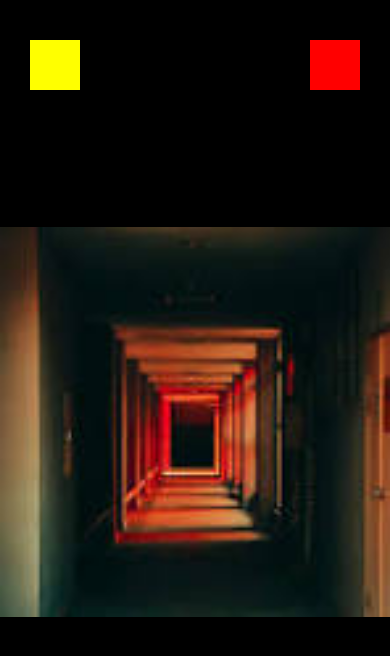
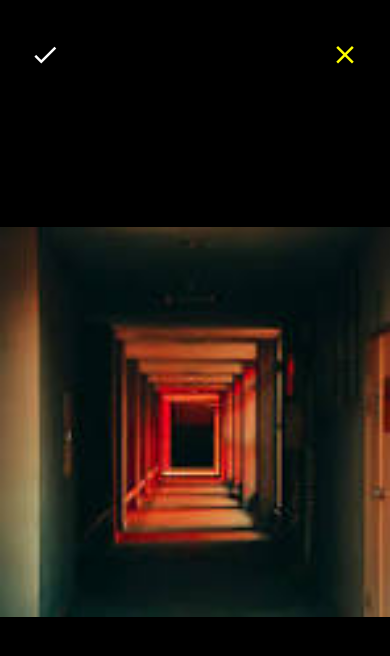
Before and after one commit to Qashu02/ReactnNativelearning, a React Native app in the folder DoneWithIt/: screen / in a window 390 px wide. Shown: the top 656 px of the page. Built offline with nearby package versions, Linux system fonts and the light colour scheme.

Commit message:
ShopScreen with icons

```diff
--- a/DoneWithIt/app/screen/ShopScreen.jsx
+++ b/DoneWithIt/app/screen/ShopScreen.jsx
@@ -1,13 +1,14 @@
 import React from 'react';
 import { Image, StyleSheet, View } from 'react-native';
+import {MaterialCommunityIcons} from '@expo/vector-icons'
 
 function ShopScreen(props) {
     return (
 
  <View  style={styles.background} >
 
-    <View style={styles.tick}/>
-    <View style={ styles.cros}/>
+    <View style={styles.tick}> <MaterialCommunityIcons name='check'color={'white'} size={30} /> </View>
+    <View style={ styles.cros}> <MaterialCommunityIcons name='close' color={'yellow'} size={30}/> </View>
 
 
     <Image resizeMode='contain' style={{width: '100%', height:'100%'}}  source={require('../assets/image.png')} />
@@ -28,17 +29,15 @@ const styles = StyleSheet.create({
     //     justifyContent:'space-between'
     // },
     tick:{
-        backgroundColor:'yellow',
-        width:50,
-        height:50,
+
+
   position: 'absolute',
  top:40,
  left:30
     },
     cros:{
-        backgroundColor:'red',
-        width:50,
-        height:50,
+
+
         position:'absolute',
         top:40,
        right:30
```
